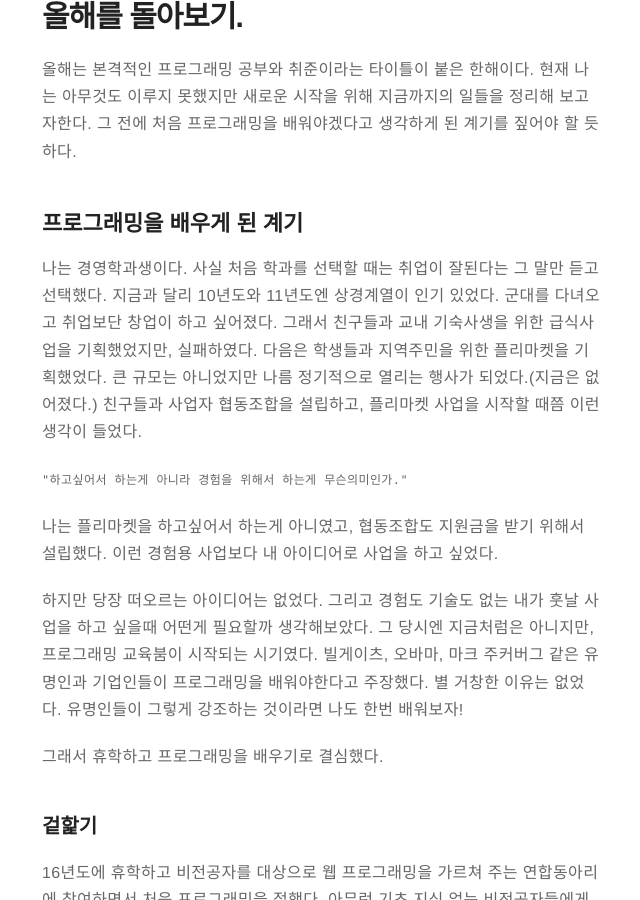
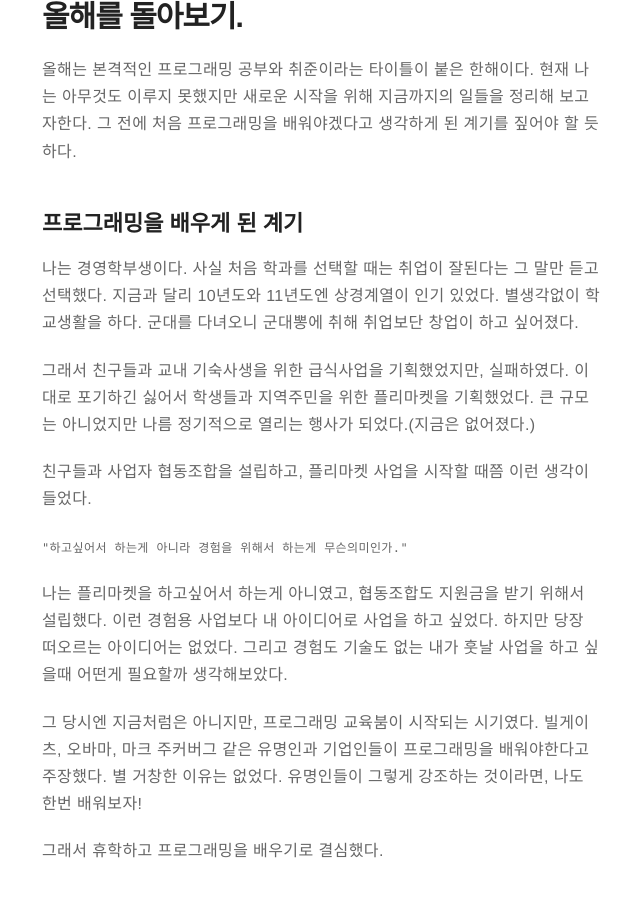
Before and after one commit to Sehun-Kim/blog, a Jekyll site: the page built from _posts/2018-07-24-mind1.markdown, in a window 1280 px wide and 900 px high, scrolled down 329 px. Shown: the whole window, without its empty margins (318-958 px from the left). Built offline with Jekyll 4.4.1, drawn with Linux system fonts in a browser that asks for light colours; comment, search, counter and statistics services are not loaded.

Commit message:
mind1 modified2

```diff
--- a/_posts/2018-07-24-mind1.markdown
+++ b/_posts/2018-07-24-mind1.markdown
@@ -20,13 +20,17 @@ sitemap :
 
 
 ## 프로그래밍을 배우게 된 계기
-나는 경영학과생이다. 사실 처음 학과를 선택할 때는 취업이 잘된다는 그 말만 듣고 선택했다. 지금과 달리 10년도와 11년도엔 상경계열이 인기 있었다. 군대를 다녀오고 취업보단 창업이 하고 싶어졌다. 그래서 친구들과 교내 기숙사생을 위한 급식사업을 기획했었지만, 실패하였다. 다음은 학생들과 지역주민을 위한 플리마켓을 기획했었다. 큰 규모는 아니었지만 나름 정기적으로 열리는 행사가 되었다.(지금은 없어졌다.) 친구들과 사업자 협동조합을 설립하고, 플리마켓 사업을 시작할 때쯤 이런 생각이 들었다.
+나는 경영학부생이다. 사실 처음 학과를 선택할 때는 취업이 잘된다는 그 말만 듣고 선택했다. 지금과 달리 10년도와 11년도엔 상경계열이 인기 있었다. 별생각없이 학교생활을 하다. 군대를 다녀오니 군대뽕에 취해 취업보단 창업이 하고 싶어졌다.
+
+그래서 친구들과 교내 기숙사생을 위한 급식사업을 기획했었지만, 실패하였다. 이대로 포기하긴 싫어서 학생들과 지역주민을 위한 플리마켓을 기획했었다. 큰 규모는 아니었지만 나름 정기적으로 열리는 행사가 되었다.(지금은 없어졌다.)
+
+친구들과 사업자 협동조합을 설립하고, 플리마켓 사업을 시작할 때쯤 이런 생각이 들었다.
 
 `"하고싶어서 하는게 아니라 경험을 위해서 하는게 무슨의미인가."`
 
-나는 플리마켓을 하고싶어서 하는게 아니였고, 협동조합도 지원금을 받기 위해서 설립했다. 이런 경험용 사업보다 내 아이디어로 사업을 하고 싶었다.
+나는 플리마켓을 하고싶어서 하는게 아니였고, 협동조합도 지원금을 받기 위해서 설립했다. 이런 경험용 사업보다 내 아이디어로 사업을 하고 싶었다. 하지만 당장 떠오르는 아이디어는 없었다. 그리고 경험도 기술도 없는 내가 훗날 사업을 하고 싶을때 어떤게 필요할까 생각해보았다.
 
-하지만 당장 떠오르는 아이디어는 없었다. 그리고 경험도 기술도 없는 내가 훗날 사업을 하고 싶을때 어떤게 필요할까 생각해보았다. 그 당시엔 지금처럼은 아니지만, 프로그래밍 교육붐이 시작되는 시기였다. 빌게이츠, 오바마, 마크 주커버그 같은 유명인과 기업인들이 프로그래밍을 배워야한다고 주장했다. 별 거창한 이유는 없었다. 유명인들이 그렇게 강조하는 것이라면 나도 한번 배워보자!
+그 당시엔 지금처럼은 아니지만, 프로그래밍 교육붐이 시작되는 시기였다. 빌게이츠, 오바마, 마크 주커버그 같은 유명인과 기업인들이 프로그래밍을 배워야한다고 주장했다. 별 거창한 이유는 없었다. 유명인들이 그렇게 강조하는 것이라면, 나도 한번 배워보자!
 
 그래서 휴학하고 프로그래밍을 배우기로 결심했다.
 
```
